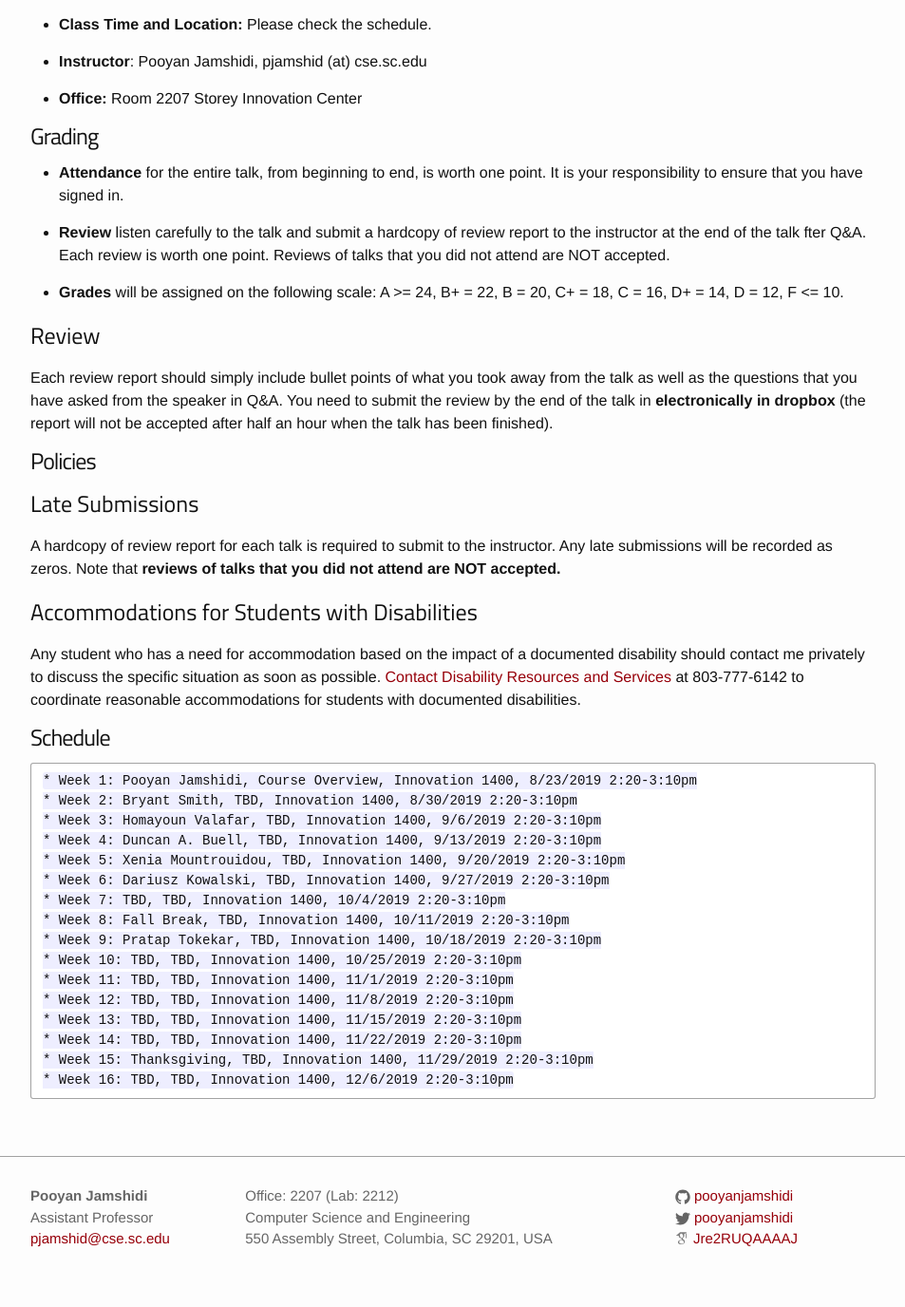
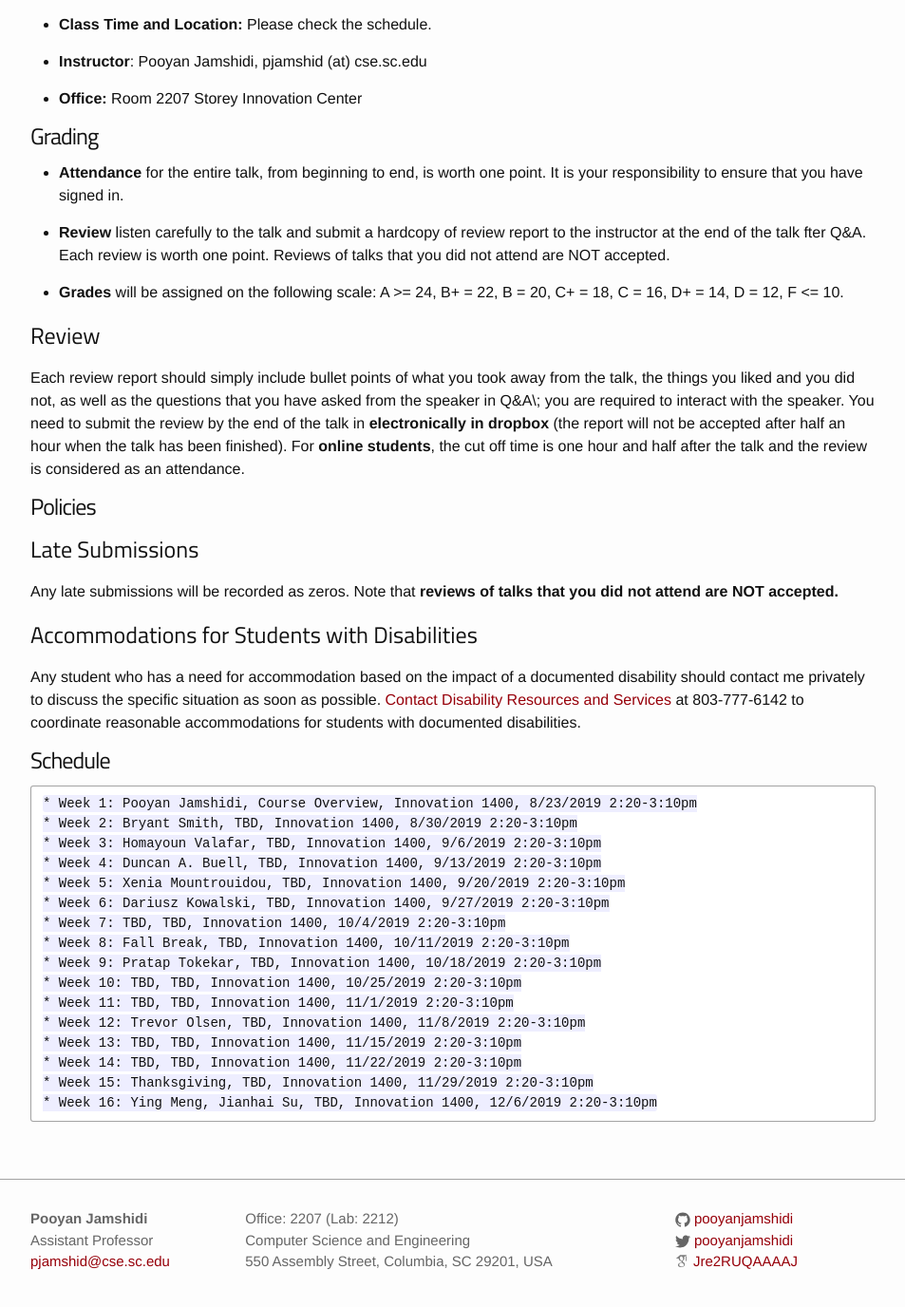
Before and after one commit to pooyanjamshidi/pooyanjamshidi.github.io, a Jekyll site: the page built from pages/csce791.md, in a window 1280 px wide and 1400 px high, scrolled down 212 px. Shown: the top 1376 px of the window at 95% size, without its empty margins (163-1116 px from the left). Built offline with Jekyll 4.4.1, drawn with Linux system fonts in a browser that asks for light colours; some web fonts are replaced; our own code applies the rules of GitHub Pages for plain Markdown files.

Commit message:
online student

````diff
--- a/pages/csce791.md
+++ b/pages/csce791.md
@@ -24,12 +24,12 @@ This is a seminar series that will cover a wide breadth of current research topi
 A >= 24, B+ = 22, B = 20, C+ = 18, C = 16, D+ = 14, D = 12, F <= 10.
 
 ## Review
-Each review report should simply include bullet points of what you took away from the talk as well as the questions that you have asked from the speaker in Q&A. You need to submit the review by the end of the talk in **electronically in dropbox** (the report will not be accepted after half an hour when the talk has been finished).
+Each review report should simply include bullet points of what you took away from the talk, the things you liked and you did not, as well as the questions that you have asked from the speaker in Q&A\; you are required to interact with the speaker. You need to submit the review by the end of the talk in **electronically in dropbox** (the report will not be accepted after half an hour when the talk has been finished). For **online students**, the cut off time is one hour and half after the talk and the review is considered as an attendance.
 
 # Policies
 
 ## Late Submissions
-A hardcopy of review report for each talk is required to submit to the instructor. Any late submissions will be recorded as zeros. Note that **reviews of talks that you did not attend are NOT accepted.**
+Any late submissions will be recorded as zeros. Note that **reviews of talks that you did not attend are NOT accepted.**
 
 ## Accommodations for Students with Disabilities
 Any student who has a need for accommodation based on the impact of a documented disability should contact me privately to discuss the specific situation as soon as possible. [Contact Disability Resources and Services](http://sc.edu/about/offices_and_divisions/student_disability_resource_center/about_us/index.php) at 803-777-6142 to coordinate reasonable accommodations for students with documented disabilities.
@@ -49,9 +49,9 @@ Any student who has a need for accommodation based on the impact of a documented
 * Week 9: Pratap Tokekar, TBD, Innovation 1400, 10/18/2019 2:20-3:10pm
 * Week 10: TBD, TBD, Innovation 1400, 10/25/2019 2:20-3:10pm
 * Week 11: TBD, TBD, Innovation 1400, 11/1/2019 2:20-3:10pm
-* Week 12: TBD, TBD, Innovation 1400, 11/8/2019 2:20-3:10pm
+* Week 12: Trevor Olsen, TBD, Innovation 1400, 11/8/2019 2:20-3:10pm
 * Week 13: TBD, TBD, Innovation 1400, 11/15/2019 2:20-3:10pm
 * Week 14: TBD, TBD, Innovation 1400, 11/22/2019 2:20-3:10pm
 * Week 15: Thanksgiving, TBD, Innovation 1400, 11/29/2019 2:20-3:10pm
-* Week 16: TBD, TBD, Innovation 1400, 12/6/2019 2:20-3:10pm
+* Week 16: Ying Meng, Jianhai Su, TBD, Innovation 1400, 12/6/2019 2:20-3:10pm
 ```
````
